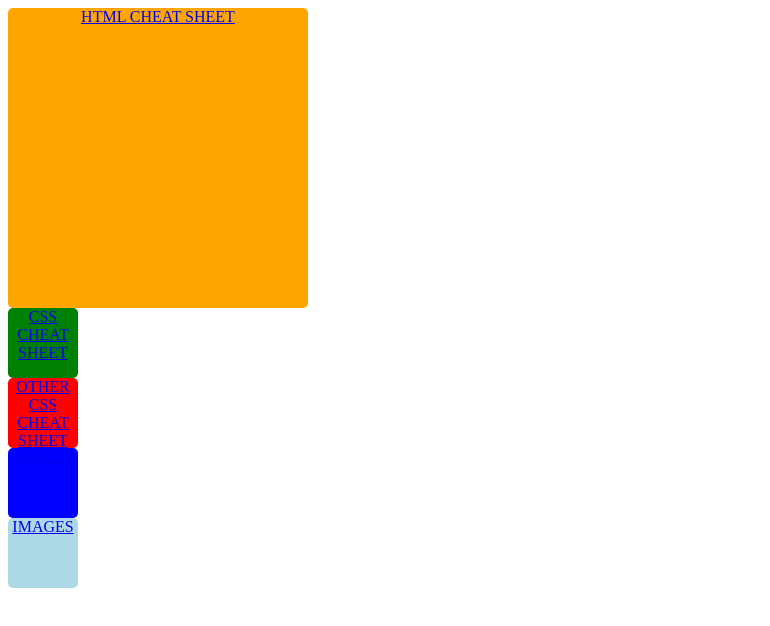
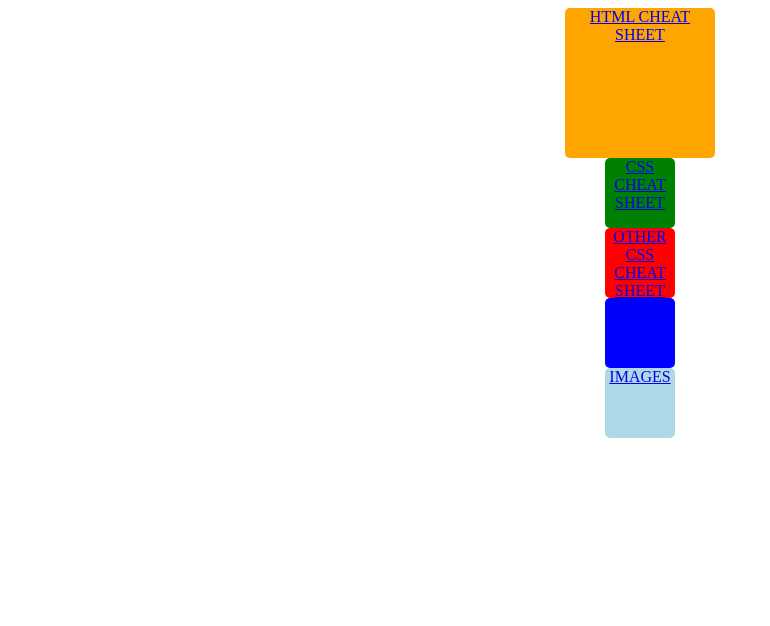
Before and after one commit to sammamayda/CFLSM-CSS-DAY01-pairLeader-Samson-pairPartnerBeniamin, a plain HTML site: page BasicExerciseBen.html in a window 1280 px wide. In both pictures the pointer is over the element "HTML CHEAT SHEET". Shown: the whole page, without its empty margins (0-770 px from the left). Drawn offline with Linux system fonts and the light colour scheme.

Commit message:
changes in basicexercise

```diff
--- a/BasicExerciseBen.html
+++ b/BasicExerciseBen.html
@@ -4,6 +4,11 @@
 	<meta charset="UTF-8">
 	<title>BasicExercise</title>
 	<style>
+		div {
+			display:block;
+			margin-right:auto;
+			margin-left:auto;
+		}
 
 		.one {
 
@@ -16,8 +21,8 @@
 		}
 
 		.one:hover {
-			width: 300px;
-    		height: 300px;
+			width: 150px;
+    		height: 150px;
 		}
 
 		.two {
@@ -30,8 +35,8 @@
 		}
 
 		.two:hover {
-			width: 300px;
-    		height: 300px;
+			width: 150px;
+    		height: 150px;
 		}
 
 		.three {
@@ -44,8 +49,8 @@
 		}
 
 		.three:hover {
-			width: 300px;
-    		height: 300px;
+			width: 150px;
+    		height: 150px;
 		}
 
 		.four {
```
